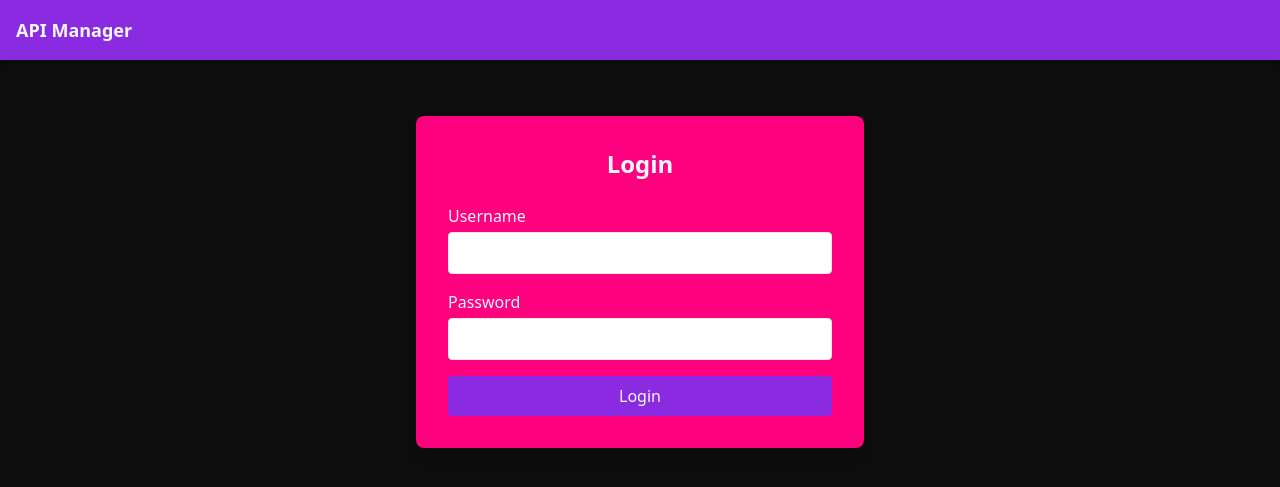
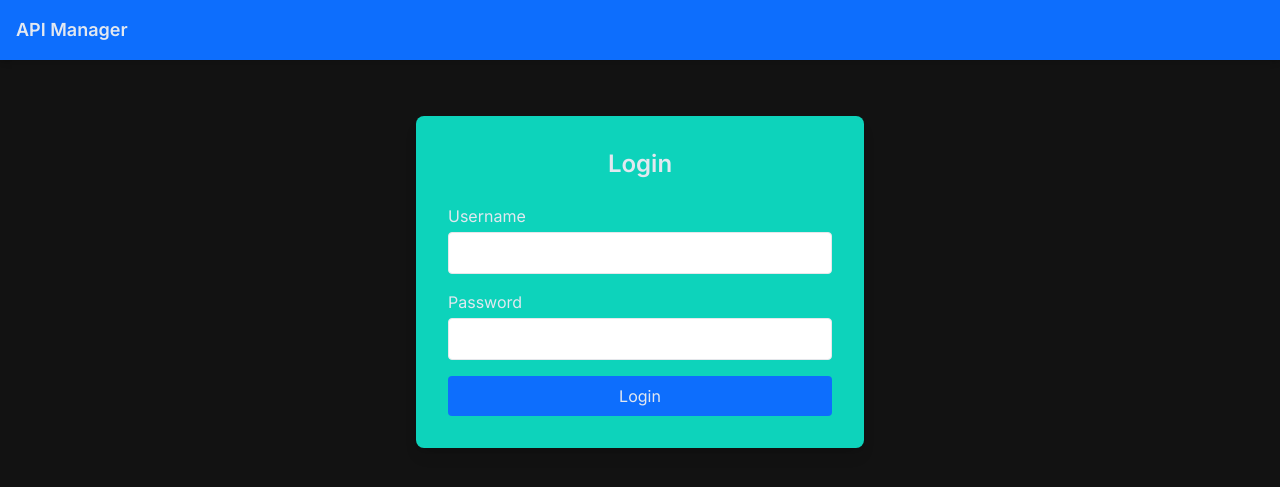
Before and after one commit to torosys/FlaskAPIManager, a Flask app: page /login in a window 1280 px wide. Shown: the top 487 px of the page. Run offline with Flask 3, Linux system fonts and the light colour scheme; some libraries are stand-ins or nearby versions.

Commit message:
Update color scheme and typography

```diff
--- a/templates/base.html
+++ b/templates/base.html
@@ -8,15 +8,17 @@
     <script src="https://cdn.tailwindcss.com"></script>
     <!-- HTMX -->
     <script src="https://unpkg.com/htmx.org@1.8.4"></script>
+    <!-- Google Font -->
+    <link href="https://fonts.googleapis.com/css2?family=Inter:wght@400;600&display=swap" rel="stylesheet">
     <style>
         :root {
-            --primary: #8A2BE2;
-            --secondary: #00F7FF;
-            --background: #0D0D0D;
-            --accent: #FF007F;
-            --hover-cta: #1F51FF;
-            --text-main: #F8F8FF;
-            --subtext: #555E66;
+            --primary: #0D6EFD;
+            --secondary: #5C6370;
+            --background: #121212;
+            --accent: #0DD3BB;
+            --hover-cta: #3F83F8;
+            --text-main: #E2E8F0;
+            --subtext: #A0AEC0;
         }
         .bg-primary { background-color: var(--primary); }
         .bg-secondary { background-color: var(--secondary); }
@@ -25,7 +27,7 @@
         .bg-edit { background-color: #B7A9FF; }
         .bg-delete { background-color: var(--accent); }
         .bg-update { background-color: var(--hover-cta); }
-        .gradient-execute { background-image: linear-gradient(90deg, #8A2BE2, #00F7FF); }
+        .gradient-execute { background-image: linear-gradient(90deg, var(--primary), var(--accent)); }
         .hover-cta:hover { background-color: var(--hover-cta); }
         .text-main { color: var(--text-main); }
         .text-sub { color: var(--subtext); }
@@ -34,7 +36,7 @@
         .text-background { color: var(--background); }
     </style>
 </head>
-<body class="font-sans" style="background-color: var(--background); color: var(--text-main);">
+<body class="font-sans" style="background-color: var(--background); color: var(--text-main); font-family: 'Inter', sans-serif;">
     {% block navbar %}
     <nav class="bg-primary text-main p-4 shadow-md">
         <div class="container mx-auto flex justify-between">
```
